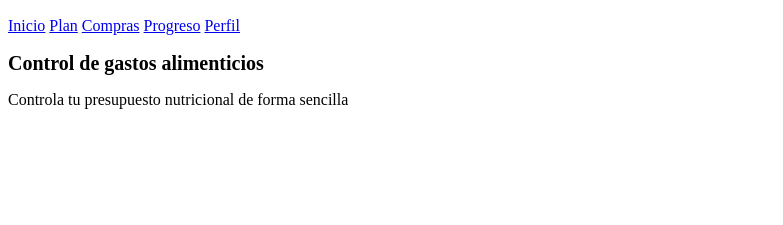
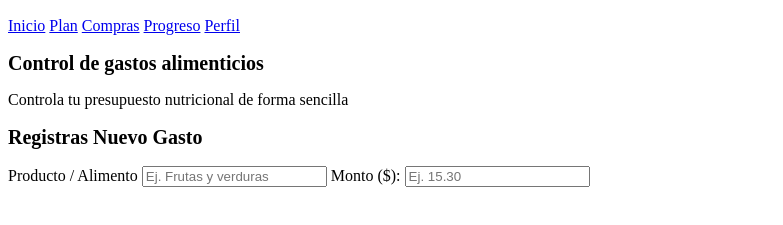
Before and after one commit to josetuarezleon-hue/proyectos-jovenes-creativos, a plain HTML site: page Proyecto/index.html in a window 1280 px wide. Shown: the part 57-282 px from the top of the page, without its empty margins (0-783 px from the left). Drawn offline with Linux system fonts and the light colour scheme.

Commit message:
Update index.html
se amplio el codigo

```diff
--- a/Proyecto/index.html
+++ b/Proyecto/index.html
@@ -25,7 +25,13 @@
       </section>
       <!-- Formulario para agregar gastos -->
       <section id= "gastos">
-        <form id= "form-gastos>
+        <h2>Registras Nuevo Gasto</h2>
+        <form id= "form-gastos">
+          <label for="concepto">Producto / Alimento</label>
+          <input type="text" id="concepto" placeholder="Ej. Frutas y verduras" required>
+
+          <label for="monto">Monto ($):</label>
+          <input type="numbre" id="monto" step="0.01" placeholder="Ej. 15.30" required>
 
     </main>
   </body>
```
